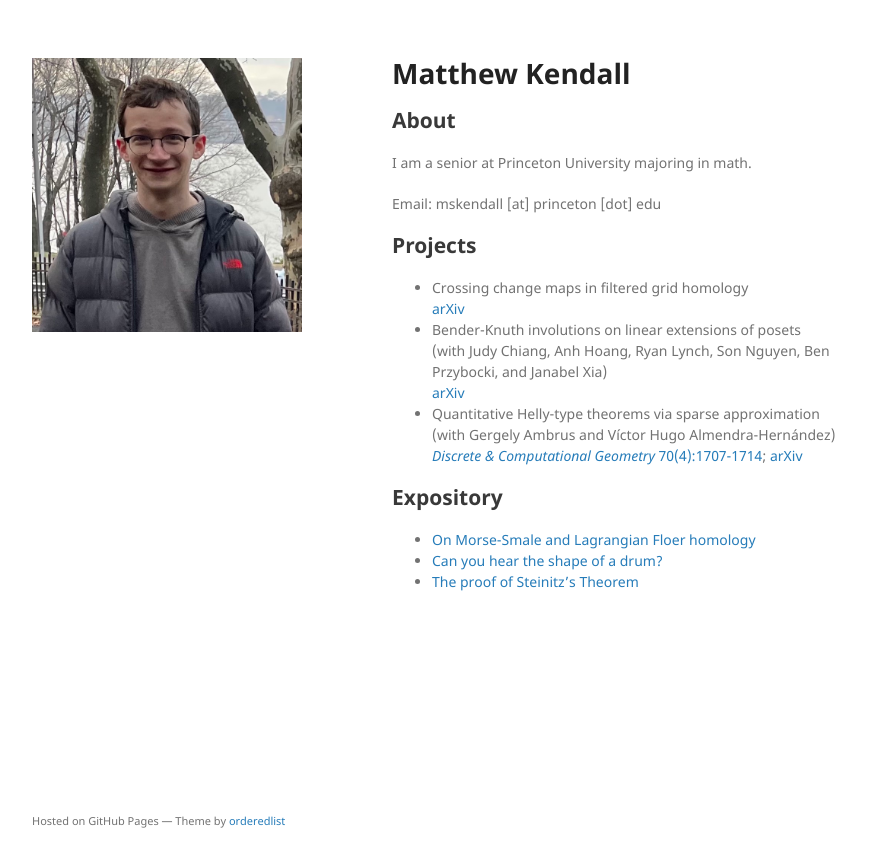
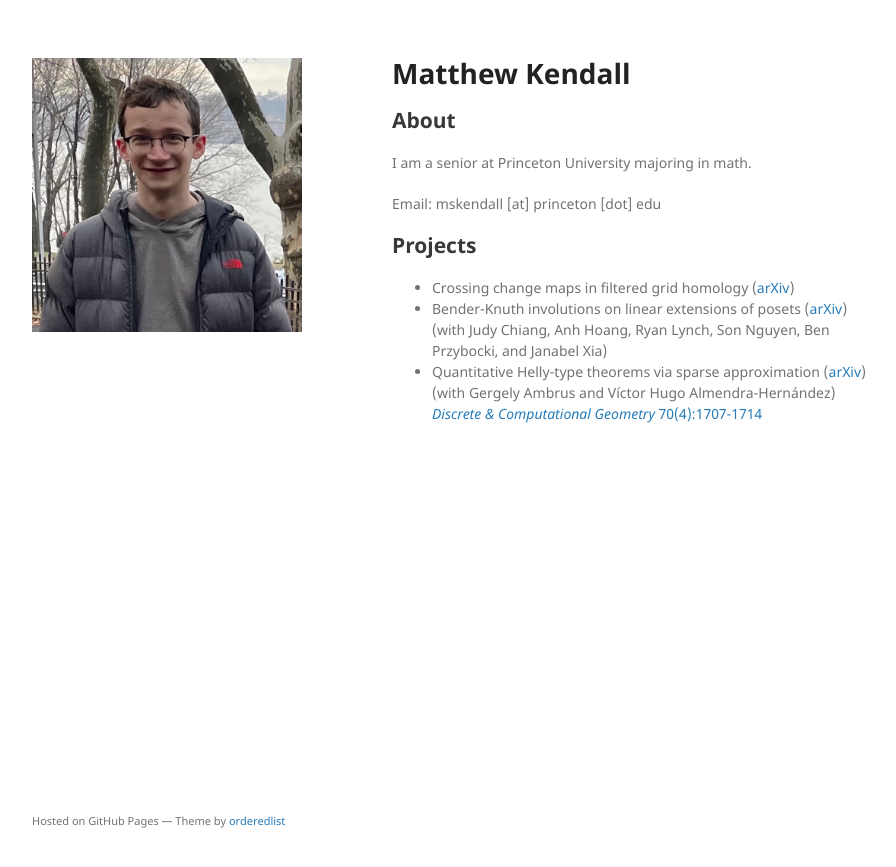
Before and after one commit to matthewkendall/matthewkendall.github.io, a Jekyll site: the page built from index.md, in a window 1280 px wide. Shown: the top 867 px of the page, without its empty margins (178-1074 px from the left). Built offline with Jekyll 4.4.1, drawn with Linux system fonts in a browser that asks for light colours; our own code applies the rules of GitHub Pages for plain Markdown files; the repository's description, which GitHub fills in, is left out.

Commit message:
Update index.md

```diff
--- a/index.md
+++ b/index.md
@@ -6,11 +6,6 @@ I am a senior at Princeton University majoring in math.
 Email: mskendall [at] princeton [dot] edu
 
 ## Projects
-- Crossing change maps in filtered grid homology <br> <a href="https://arxiv.org/abs/2303.04227">arXiv</a>
-- Bender-Knuth involutions on linear extensions of posets <br> (with Judy Chiang, Anh Hoang, Ryan Lynch, Son Nguyen, Ben Przybocki, and Janabel Xia) <br> <a href="https://arxiv.org/abs/2302.12425">arXiv</a>
-- Quantitative Helly-type theorems via sparse approximation <br> (with Gergely Ambrus and Víctor Hugo Almendra-Hernández)  <br> <a href="https://link.springer.com/article/10.1007/s00454-022-00441-5">*Discrete & Computational Geometry* 70(4):1707-1714</a>; <a href="https://arxiv.org/abs/2108.05745">arXiv</a>
-
-## Expository
-- <a href="/assets/HM-HF.pdf" target="_blank"> On Morse-Smale and Lagrangian Floer homology</a>
-- <a href="/assets/drum.pdf" target="_blank"> Can you hear the shape of a drum?</a>
-- <a href="/assets/steinitz.pdf" target="_blank"> The proof of Steinitz's Theorem</a>
+- Crossing change maps in filtered grid homology (<a href="https://arxiv.org/abs/2303.04227">arXiv</a>) <br>
+- Bender-Knuth involutions on linear extensions of posets (<a href="https://arxiv.org/abs/2302.12425">arXiv</a>) <br> (with Judy Chiang, Anh Hoang, Ryan Lynch, Son Nguyen, Ben Przybocki, and Janabel Xia) <br>
+- Quantitative Helly-type theorems via sparse approximation (<a href="https://arxiv.org/abs/2108.05745">arXiv</a>) <br> (with Gergely Ambrus and Víctor Hugo Almendra-Hernández)  <br> <a href="https://link.springer.com/article/10.1007/s00454-022-00441-5">*Discrete & Computational Geometry* 70(4):1707-1714</a>
```
